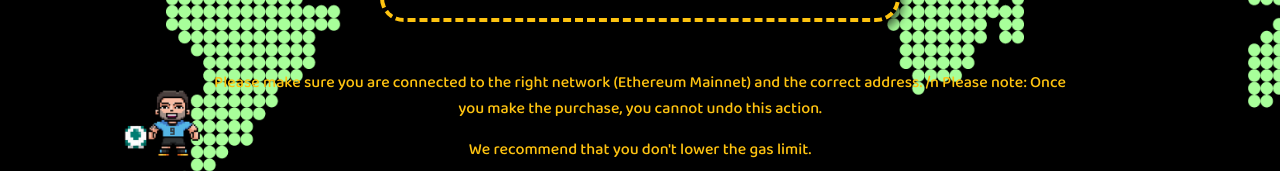
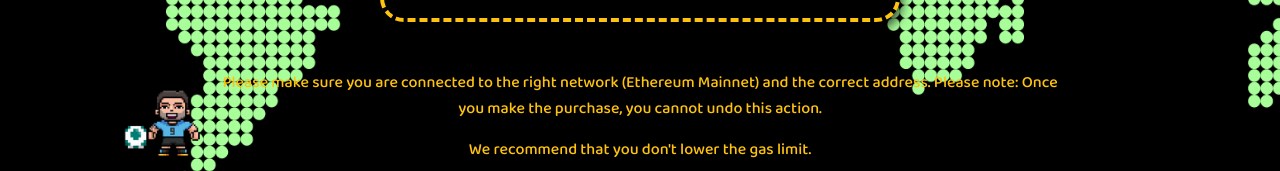
Before and after one commit to alcivarv/MWCR2, a React (Create React App) app: page / in a window 1280 px wide. Shown: the part 705-876 px from the top of the page. Built offline with nearby package versions, Linux system fonts and the light colour scheme.

Commit message:
gas notes
gas notes updated

```diff
--- a/src/App.js
+++ b/src/App.js
@@ -387,8 +387,8 @@ function App() {
             }}
           >
             Please make sure you are connected to the right network (
-            {CONFIG.NETWORK.NAME} Mainnet) and the correct address. /n Please note:
-            Once you make the purchase, you cannot undo this action.
+            {CONFIG.NETWORK.NAME} Mainnet) and the correct address.
+            Please note: Once you make the purchase, you cannot undo this action.
           </s.TextDescription>
           <s.SpacerSmall />
           <s.TextDescription
```
